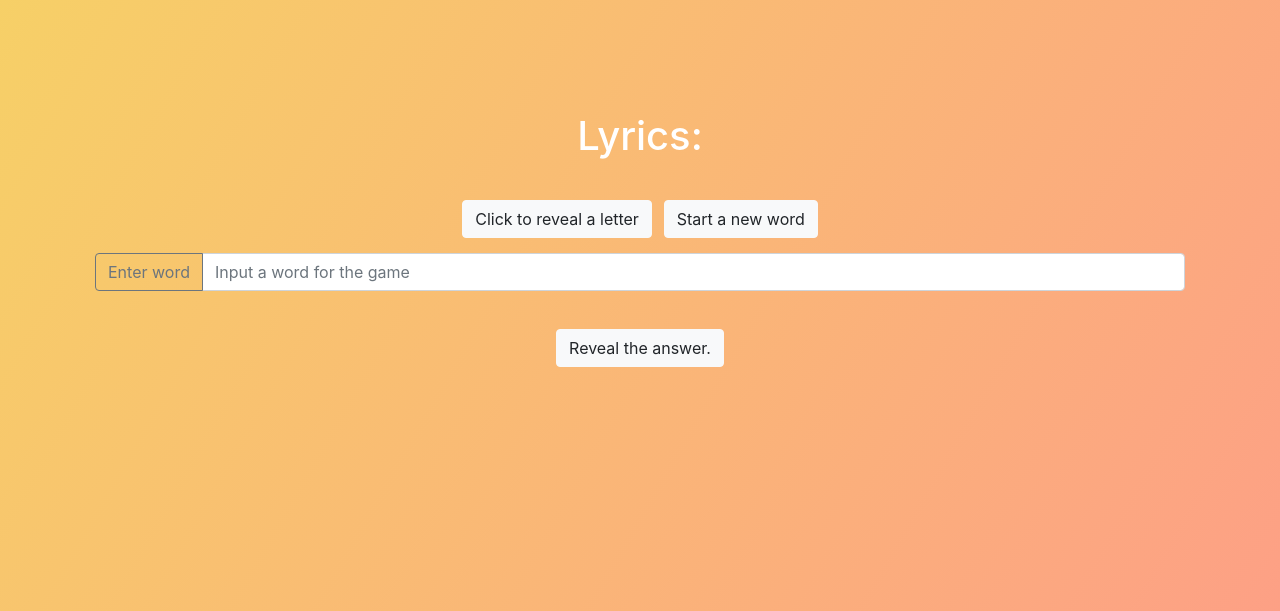
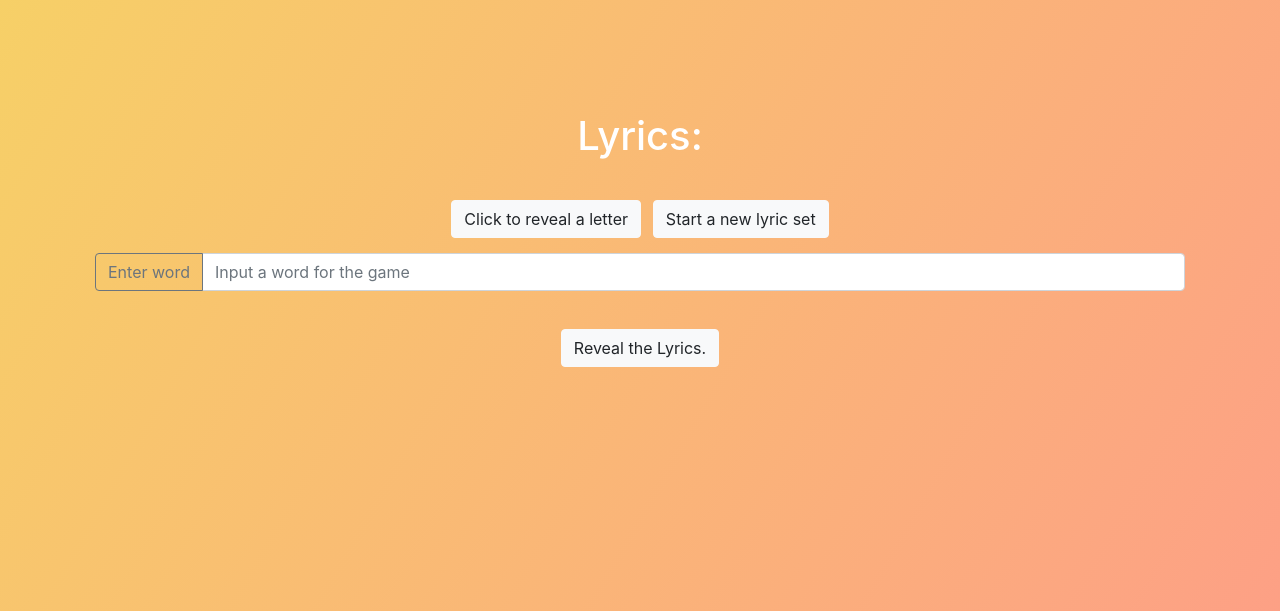
Before and after one commit to Robbie-Campbell/Quiz-page, a PHP site: page / in a window 1280 px wide. Shown: the part 189-800 px from the top of the page. Run offline with PHP 8.4, Linux system fonts and the light colour scheme.

```diff
--- a/index.php
+++ b/index.php
@@ -17,14 +17,14 @@
         <div class="game text-center">
         <h1 class="output">Lyrics: </h1>
         <button class="reveal btn btn-light">Click to reveal a letter</button>
-        <button class="start btn btn-light">Start a new word</button>
+        <button class="start btn btn-light">Start a new lyric set</button>
         <div class="input-group mb-3">
             <div class="input-group-prepend">
               <button class="input-word btn btn-outline-secondary" type="button" id="button-addon1">Enter word</button>
             </div>
             <input type="password" class="song form-control" placeholder="Input a word for the game" aria-describedby="button-addon1">
           </div>
-        <button class="answer btn btn-light">Reveal the answer.</button>
+        <button class="answer btn btn-light">Reveal the Lyrics.</button>
 
     </div>
     </div>
```
